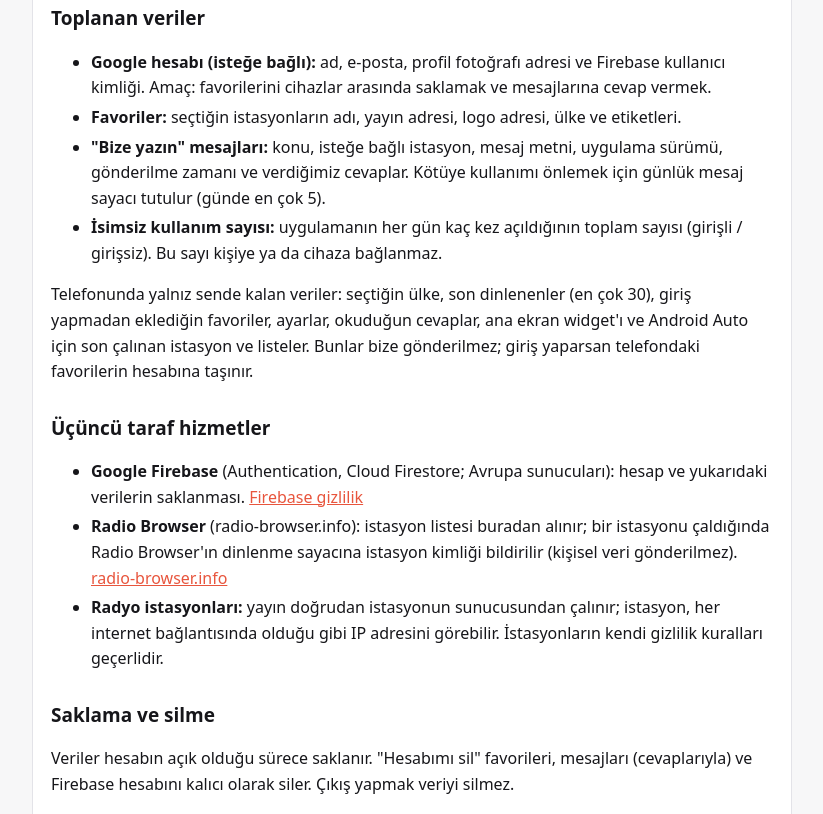
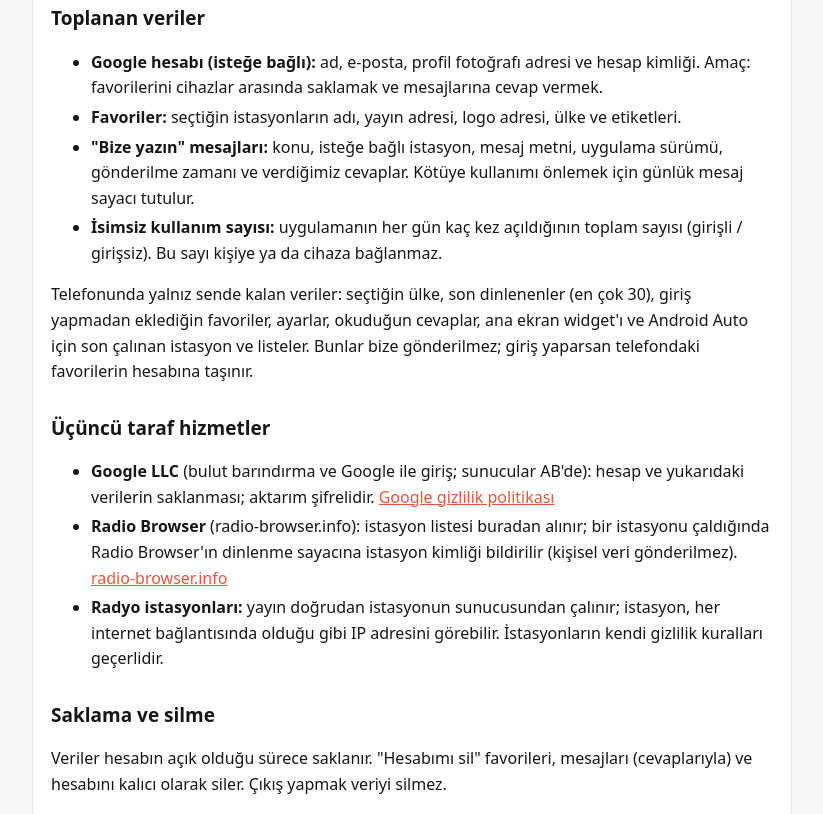
Before and after one commit to MS-sirius/msradio-gizlilik, a plain HTML site: page index.html in a window 1280 px wide. Shown: the part 366-1180 px from the top of the page, without its empty margins (228-1051 px from the left). Drawn offline with Linux system fonts and the light colour scheme.

Commit message:
Gizlilik: teknik hizmet ve şifreleme ayrıntıları yerine genel ifade
Co-Authored-By: Claude Opus 5.5 <noreply@anthropic.com>

```diff
--- a/index.html
+++ b/index.html
@@ -31,22 +31,22 @@
 
 <h2>Toplanan veriler</h2>
 <ul>
-  <li><b>Google hesabı (isteğe bağlı):</b> ad, e-posta, profil fotoğrafı adresi ve Firebase kullanıcı kimliği. Amaç: favorilerini cihazlar arasında saklamak ve mesajlarına cevap vermek.</li>
+  <li><b>Google hesabı (isteğe bağlı):</b> ad, e-posta, profil fotoğrafı adresi ve hesap kimliği. Amaç: favorilerini cihazlar arasında saklamak ve mesajlarına cevap vermek.</li>
   <li><b>Favoriler:</b> seçtiğin istasyonların adı, yayın adresi, logo adresi, ülke ve etiketleri.</li>
-  <li><b>"Bize yazın" mesajları:</b> konu, isteğe bağlı istasyon, mesaj metni, uygulama sürümü, gönderilme zamanı ve verdiğimiz cevaplar. Kötüye kullanımı önlemek için günlük mesaj sayacı tutulur (günde en çok 5).</li>
+  <li><b>"Bize yazın" mesajları:</b> konu, isteğe bağlı istasyon, mesaj metni, uygulama sürümü, gönderilme zamanı ve verdiğimiz cevaplar. Kötüye kullanımı önlemek için günlük mesaj sayacı tutulur.</li>
   <li><b>İsimsiz kullanım sayısı:</b> uygulamanın her gün kaç kez açıldığının toplam sayısı (girişli / girişsiz). Bu sayı kişiye ya da cihaza bağlanmaz.</li>
 </ul>
 <p>Telefonunda yalnız sende kalan veriler: seçtiğin ülke, son dinlenenler (en çok 30), giriş yapmadan eklediğin favoriler, ayarlar, okuduğun cevaplar, ana ekran widget'ı ve Android Auto için son çalınan istasyon ve listeler. Bunlar bize gönderilmez; giriş yaparsan telefondaki favorilerin hesabına taşınır.</p>
 
 <h2>Üçüncü taraf hizmetler</h2>
 <ul>
-  <li><b>Google Firebase</b> (Authentication, Cloud Firestore; Avrupa sunucuları): hesap ve yukarıdaki verilerin saklanması. <a href="https://firebase.google.com/support/privacy">Firebase gizlilik</a></li>
+  <li><b>Google LLC</b> (bulut barındırma ve Google ile giriş; sunucular AB'de): hesap ve yukarıdaki verilerin saklanması; aktarım şifrelidir. <a href="https://policies.google.com/privacy">Google gizlilik politikası</a></li>
   <li><b>Radio Browser</b> (radio-browser.info): istasyon listesi buradan alınır; bir istasyonu çaldığında Radio Browser'ın dinlenme sayacına istasyon kimliği bildirilir (kişisel veri gönderilmez). <a href="https://www.radio-browser.info/">radio-browser.info</a></li>
   <li><b>Radyo istasyonları:</b> yayın doğrudan istasyonun sunucusundan çalınır; istasyon, her internet bağlantısında olduğu gibi IP adresini görebilir. İstasyonların kendi gizlilik kuralları geçerlidir.</li>
 </ul>
 
 <h2>Saklama ve silme</h2>
-<p>Veriler hesabın açık olduğu sürece saklanır. "Hesabımı sil" favorileri, mesajları (cevaplarıyla) ve Firebase hesabını kalıcı olarak siler. Çıkış yapmak veriyi silmez.</p>
+<p>Veriler hesabın açık olduğu sürece saklanır. "Hesabımı sil" favorileri, mesajları (cevaplarıyla) ve hesabını kalıcı olarak siler. Çıkış yapmak veriyi silmez.</p>
 
 <h2 id="hesap-silme">MS Radyo hesabını ve verilerini silme</h2>
 <ol>
@@ -67,7 +67,7 @@
 <h2>Privacy Policy (English)</h2>
 <ul>
   <li>Listening needs no account; the stations you listen to are not sent to us.</li>
-  <li>If you sign in with Google, only your <b>name, email, favorite stations and the messages you send us</b> are stored (Google Firebase, EU servers).</li>
+  <li>If you sign in with Google, only your <b>name, email, favorite stations and the messages you send us</b> are stored (Google's cloud services, EU servers).</li>
   <li>An anonymous daily count of app opens is kept; it is not linked to a person or device.</li>
   <li>Station data comes from Radio Browser; when you play a station, its id is reported to Radio Browser's click counter. Streams play directly from the station's server.</li>
   <li>No ads, no selling or sharing of personal data.</li>
```
